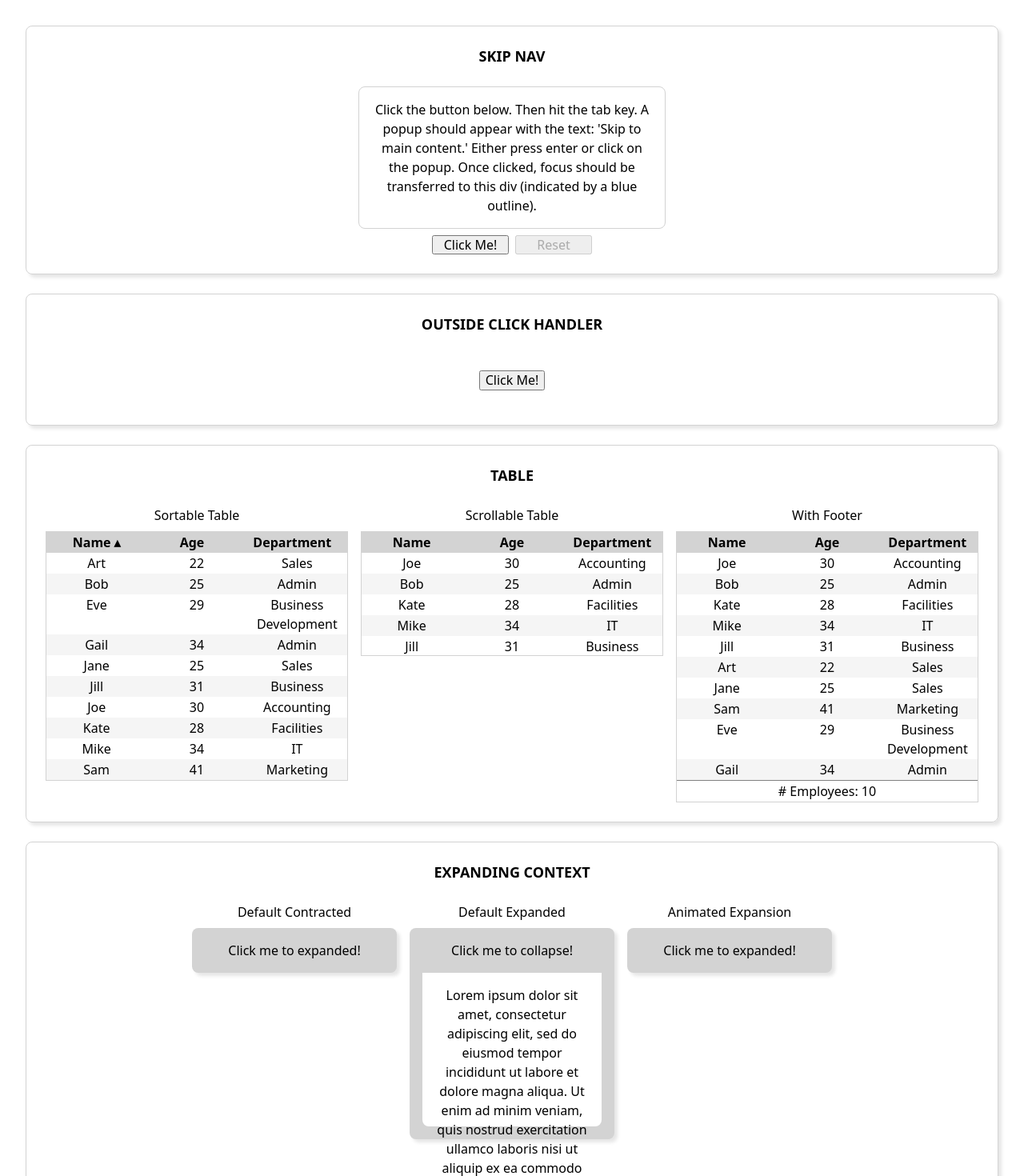
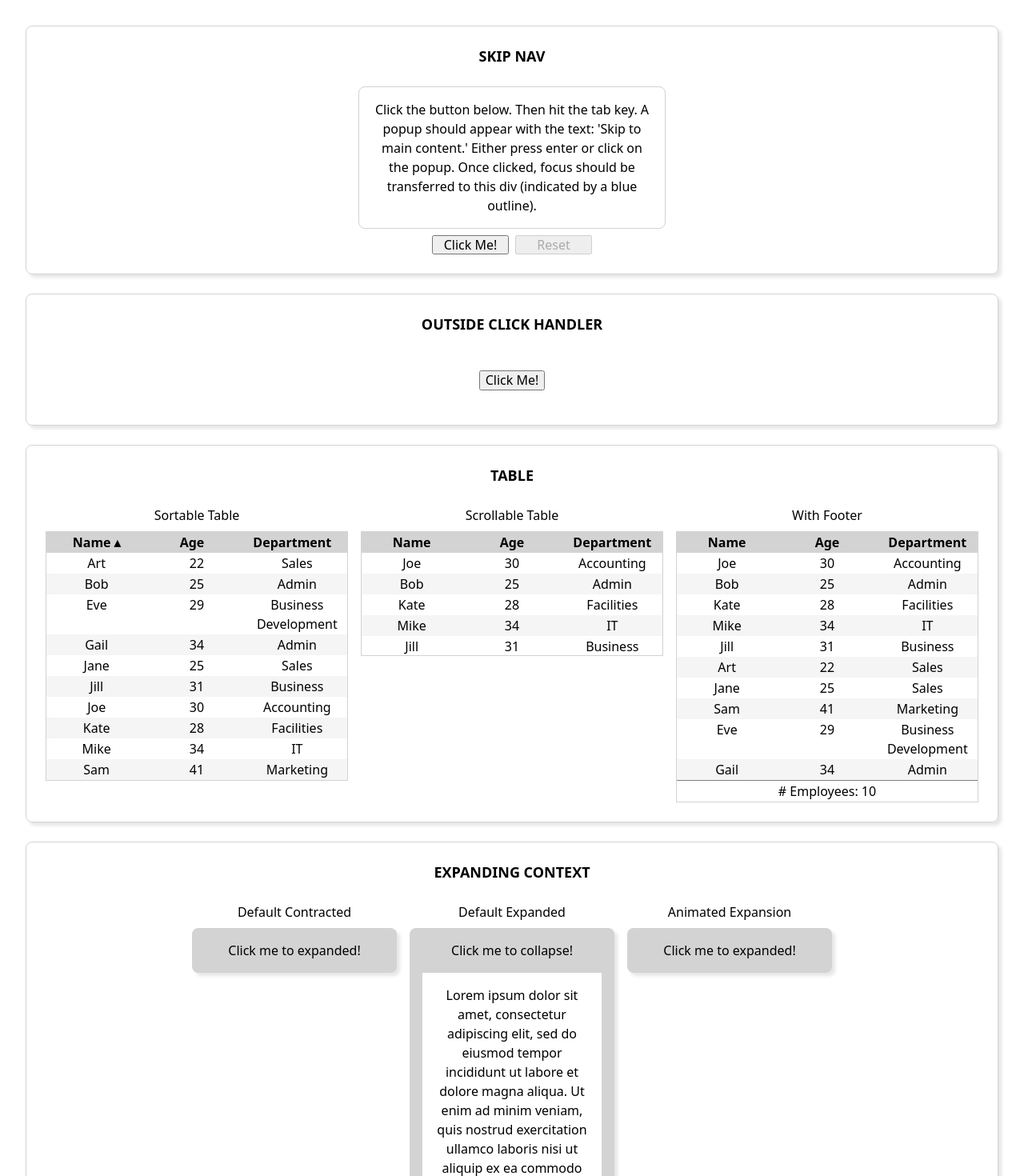
Before and after one commit to josephprado/react-comp-lib, a React (Vite) app: page / in a window 1280 px wide. Shown: the top 1470 px of the page at 80% size. Built offline with nearby package versions, Linux system fonts and the light colour scheme.

Commit message:
Fix expanding context demo css after modern normalize

```diff
--- a/src/expanding-context-demo/expanding-context-demo.module.scss
+++ b/src/expanding-context-demo/expanding-context-demo.module.scss
@@ -2,7 +2,7 @@
   display: flex;
   justify-content: center;
   gap: 1rem;
-  height: 352px;
+  height: 400px;
 
   .expandingContainer {
     display: flex;
@@ -20,7 +20,7 @@
     }
 
     .sometimesVisible {
-      height: 192px;
+      height: 272px;
       background-color: white;
       border-radius: 0 0 0.5rem 0.5rem;
       padding: 1rem;
```
